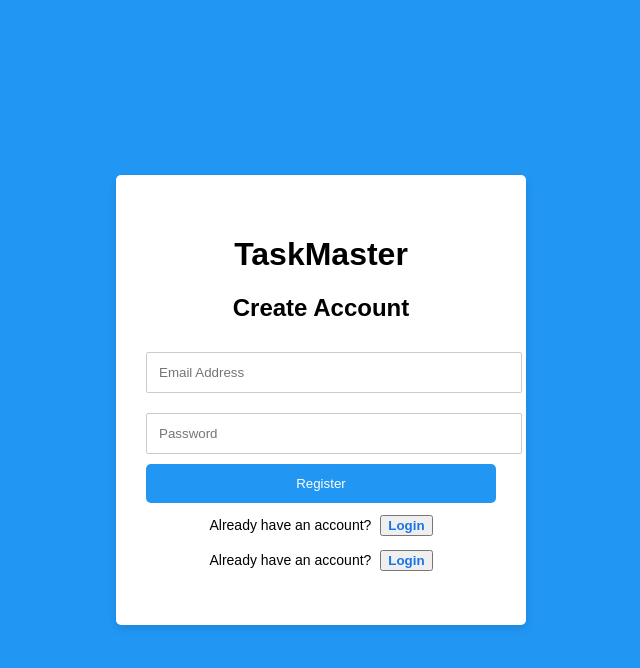
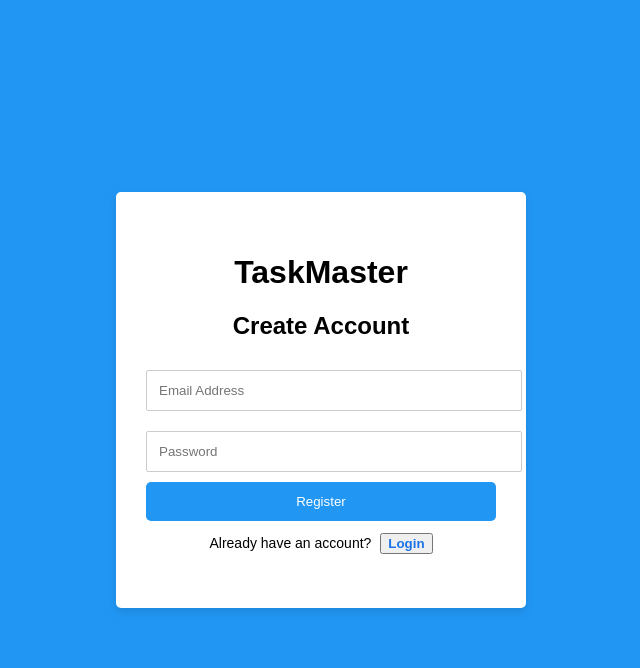
Before and after one commit to callistus0/task-manager, a React (Create React App) app in the folder client/: page / in a window 1280 px wide. Both pictures are taken after a click on the button "Register". Shown: the top 668 px of the page, without its empty margins (319-959 px from the left). Built offline with nearby package versions, Linux system fonts and the light colour scheme.

Commit message:
💄 Final UI + Auth cleanup: Login/Register styling, Navbar, layout fixes

```diff
--- a/client/src/Register.js
+++ b/client/src/Register.js
@@ -63,12 +63,6 @@ const Register = ({ onRegister, toggleForm }) => {
       <button className="login-button" onClick={handleRegister}>
         Register
       </button>
-      <p className="login-footer">
-        Already have an account?{' '}
-        <button className="login-link-button" onClick={toggleForm}>
-          Login
-        </button>
-      </p>
     </>
   );
 };
```
